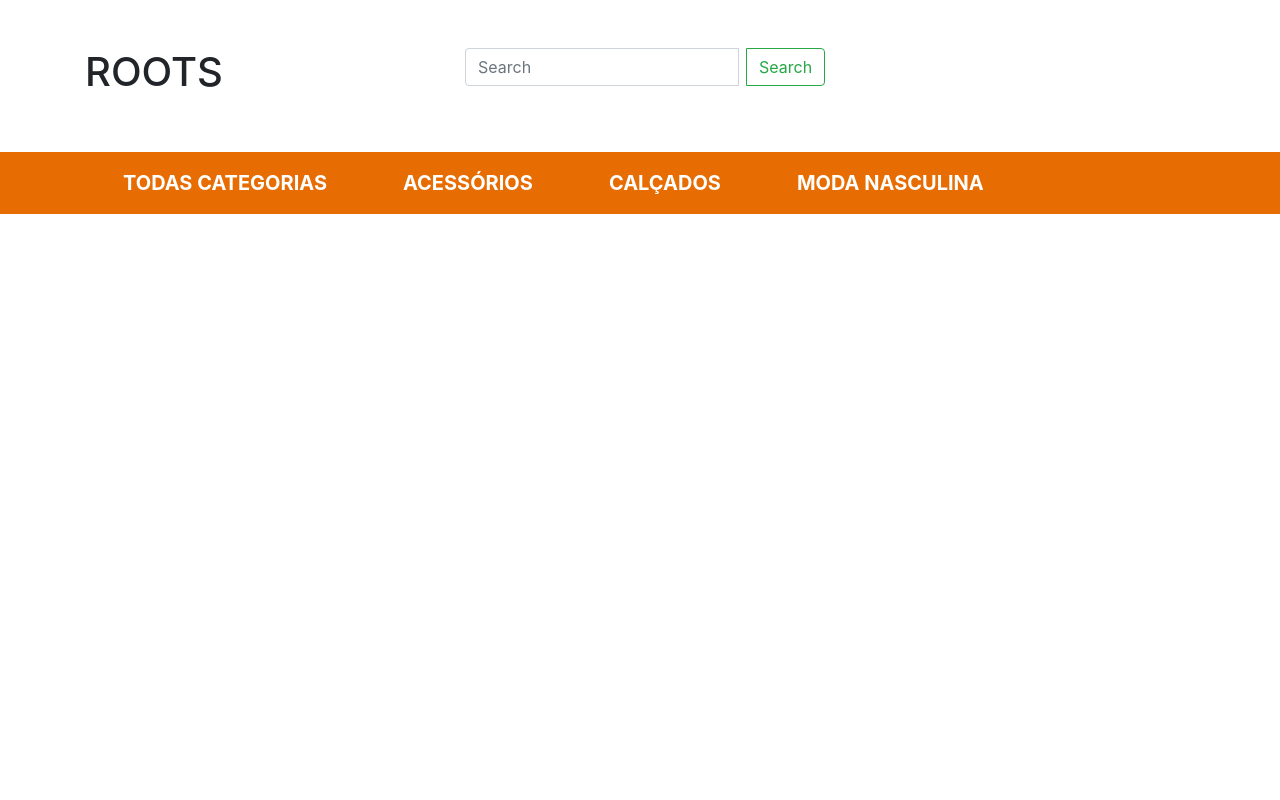
After one commit to natanfoleto/i-cloth, a PHP site: page /src/Views/html/Base/VHomeSite.phtml in a window 1280 px wide. The commit adds this page. Run offline with PHP 8.4, Linux system fonts and the light colour scheme; some libraries are stand-ins or nearby versions.

Commit message:
Usuarios Add

```diff
--- a/app/Controllers/CUsuario.php
+++ b/app/Controllers/CUsuario.php
@@ -25,7 +25,7 @@ class CUsuario {
         $this->ObjUsuario->CPF = $Object['cpf'];
         $this->ObjUsuario->Senha = $Object['senha'];
 
-        $Query = $this->Conn->GetConnection()->prepare("SELECT * FROM {$this->table} WHERE cpf = :cpf AND senha = :senha");
+        $Query = $this->Conn->GetConnection()->prepare("SELECT * FROM {$this->table} WHERE cpf = :cpf AND senha = :senha AND inativo <> 'S'");
         $Query->bindParam(":cpf", $this->ObjUsuario->CPF, PDO::PARAM_STR);
         $Query->bindParam(":senha", $this->ObjUsuario->Senha, PDO::PARAM_STR);
         $Query->execute();
--- a/public/VMenu.phtml
+++ b/public/VMenu.phtml
@@ -15,6 +15,9 @@
 			<a href="../src/Views/html/Login/VLogin.phtml" class="btn" title="Entrar no iCloth" target="_blank">
 				<i class="fas fa-sign-in-alt"></i>
 			</a>
+			<a href="../src/Views/html/Base/VHomeSite.phtml" class="btn" title="Entrar no Site" target="_blank">
+				<i class="fas fa-arrow-up"></i>
+			</a>
 		</div>
 
 	</body>
--- a/src/Views/html/Base/VHome.phtml
+++ b/src/Views/html/Base/VHome.phtml
@@ -126,5 +126,4 @@
     <script src="../../js/Mochila/xhttp.js"></script>
     <script src="../../js/Controller/CHome.js"></script>
 
-
 </html>
--- /dev/null
+++ b/src/Views/html/Base/VHomeSite.css
@@ -0,0 +1,16 @@
+.navbar {
+    background: #E76C02 !important;
+}
+
+.nav-item {
+    color: white;
+    font-size: 20px;
+    font-weight: bold;
+    margin-right: 15px;
+    margin-left: 15px;
+
+}
+
+.navbar-nav li a:hover {
+    color: rgba(255, 255, 255, 0.815);
+}
--- /dev/null
+++ b/src/Views/html/Base/VHomeSite.phtml
@@ -0,0 +1,84 @@
+<html>
+	<head>
+        <!-- Required meta tags -->
+        <meta charset="utf-8">
+        <meta name="viewport" content="width=device-width, initial-scale=1, shrink-to-fit=no">
+
+        <title> iCloth </title>
+
+        <!-- Fontes Personalizadas -->
+        <link href="VHomeSite.css" rel="stylesheet">
+
+        <!-- Bootstrap CSS -->
+        <link href="../../css/lib/bootstrap.min.css" rel="stylesheet">
+
+        <!-- Animate CSS -->
+        <link href="../../css/lib/animate.min.css" rel="stylesheet">
+
+        <!-- Font Awesome -->
+        <script src="../../js/lib/fontawesome.min.js"></script>
+
+        <!-- Jquery -->
+        <script src="../../js/lib/jquery.min.js"></script>
+
+        <!-- Bootstrap JS -->
+        <script src="../../js/lib/bootstrap.min.js"></script>
+
+    </head>
+
+    <body>
+        <div class="header">
+            <div class="container">
+                <div class="row mt-5 mb-5">
+                    <div class="col-md-4">
+                        <h1> ROOTS </h1>
+                    </div>
+
+                    <div class="col-md-8" id="container">
+                        <form class="form-inline">
+                            <div class="input-group">
+                                <input class="form-control mr-sm-2" type="search" placeholder="Search" aria-label="Search">
+                                <div class="input-group-append">
+                                    <button class="btn btn-outline-success" type="submit">Search</button>
+                                </div>
+                            </div>
+
+                        </form>
+                    </div>
+                </div>
+            </div>
+        </div>
+
+        <nav class="navbar navbar-expand-lg">
+            <div class="container">
+                <button class="navbar-toggler" type="button" data-toggle="collapse" data-target="#navbarNav" aria-controls="navbarNavAltMarkup" aria-expanded="false" aria-label="Toggle navigation">
+                    <span class="navbar-toggler-icon"></span>
+                </button>
+
+                <div class="collapse navbar-collapse" id="navbarNav">
+
+                    <ul class="navbar-nav">
+                        <li class="nav-item">
+                            <a class="nav-item nav-link" href="#">TODAS CATEGORIAS <span class="sr-only">(current)</span></a>
+                        </li>
+                        <li class="nav-item">
+                            <a class="nav-item nav-link" href="#">ACESSÓRIOS</a>
+                        </li>
+                        <li class="nav-item">
+                            <a class="nav-item nav-link" href="#">CALÇADOS</a>
+                        </li>
+                        <li class="nav-item">
+                            <a class="nav-item nav-link" href="#">MODA NASCULINA</a>
+                        </li>
+                    </ul>
+                </div>
+            </div>
+        </nav>
+
+    </body>
+
+    <script src="../../js/Mochila/Util.js"></script>
+    <script src="../../js/Mochila/xhttp.js"></script>
+    <script src="../../js/Controller/CHome.js"></script>
+
+</html>
--- a/src/Views/html/Usuarios/VUsuarios.phtml
+++ b/src/Views/html/Usuarios/VUsuarios.phtml
@@ -8,7 +8,8 @@
     <hr>
 
     <div class="row container mb-2 menu">
-        <button class="btn btn-success">Adicionar</button>
+        <button id="btn_add" class="btn btn-success mr-1">Adicionar</button>
+        <button id="btn_edt" class="btn btn-secondary mr-1" disabled>Editar</button>
     </div>
 
     <div class="card">
--- a/src/Views/js/Mochila/Util.js
+++ b/src/Views/js/Mochila/Util.js
@@ -5,6 +5,7 @@ function LoadPage(page) {
 }
 
 function LoadPageInternal(div, folder, page) {
+   $( "#" + div).empty();
    $("#" + div).load('../../html/' + folder + '/' + page + '.phtml');
 }
 
```
Also changed, not shown: src/Views/html/Usuarios/VUsuarios.css (+8 -6 lines), src/Views/js/Controller/CUsuarios.js (+60 -1 lines).
